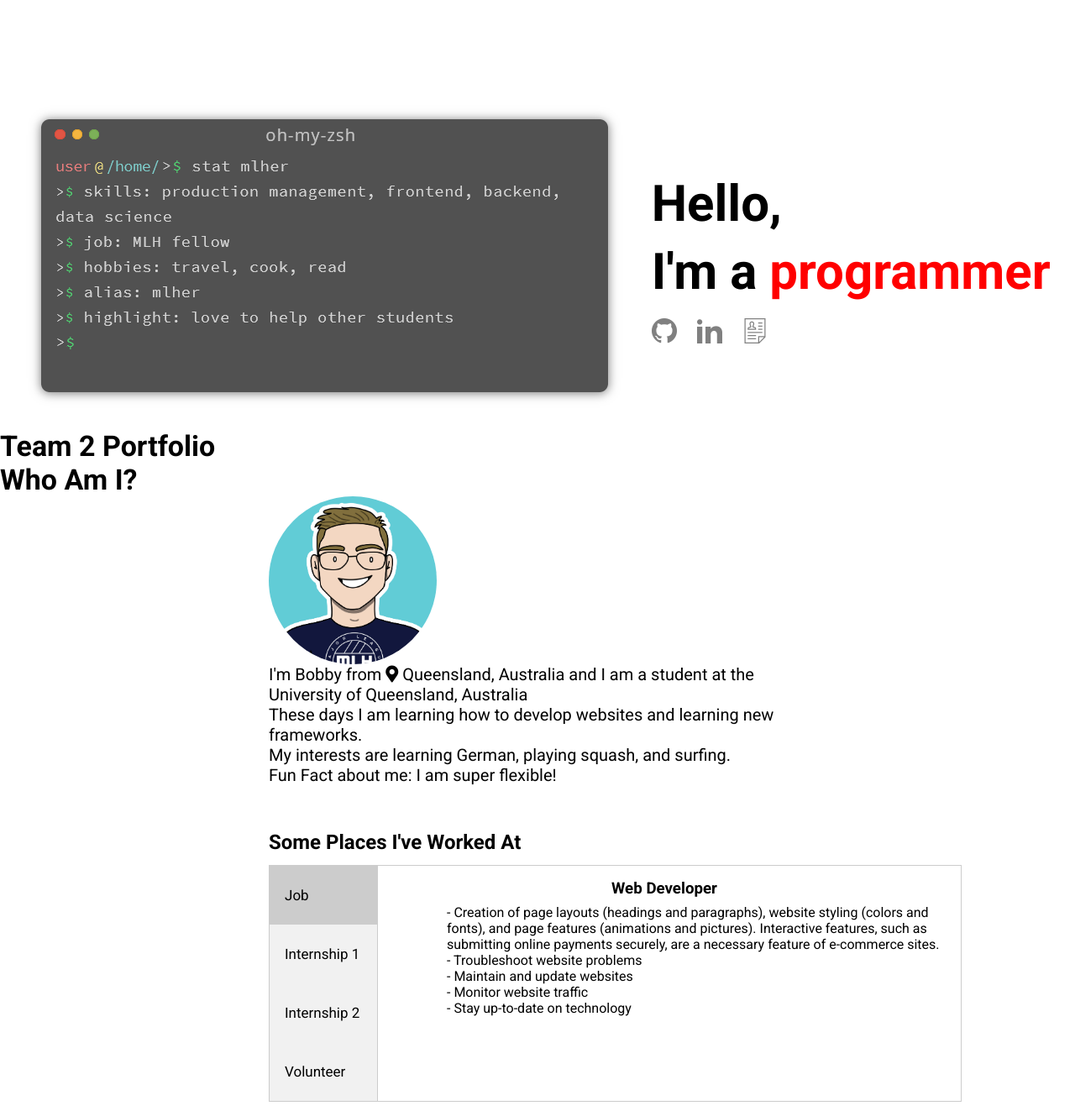
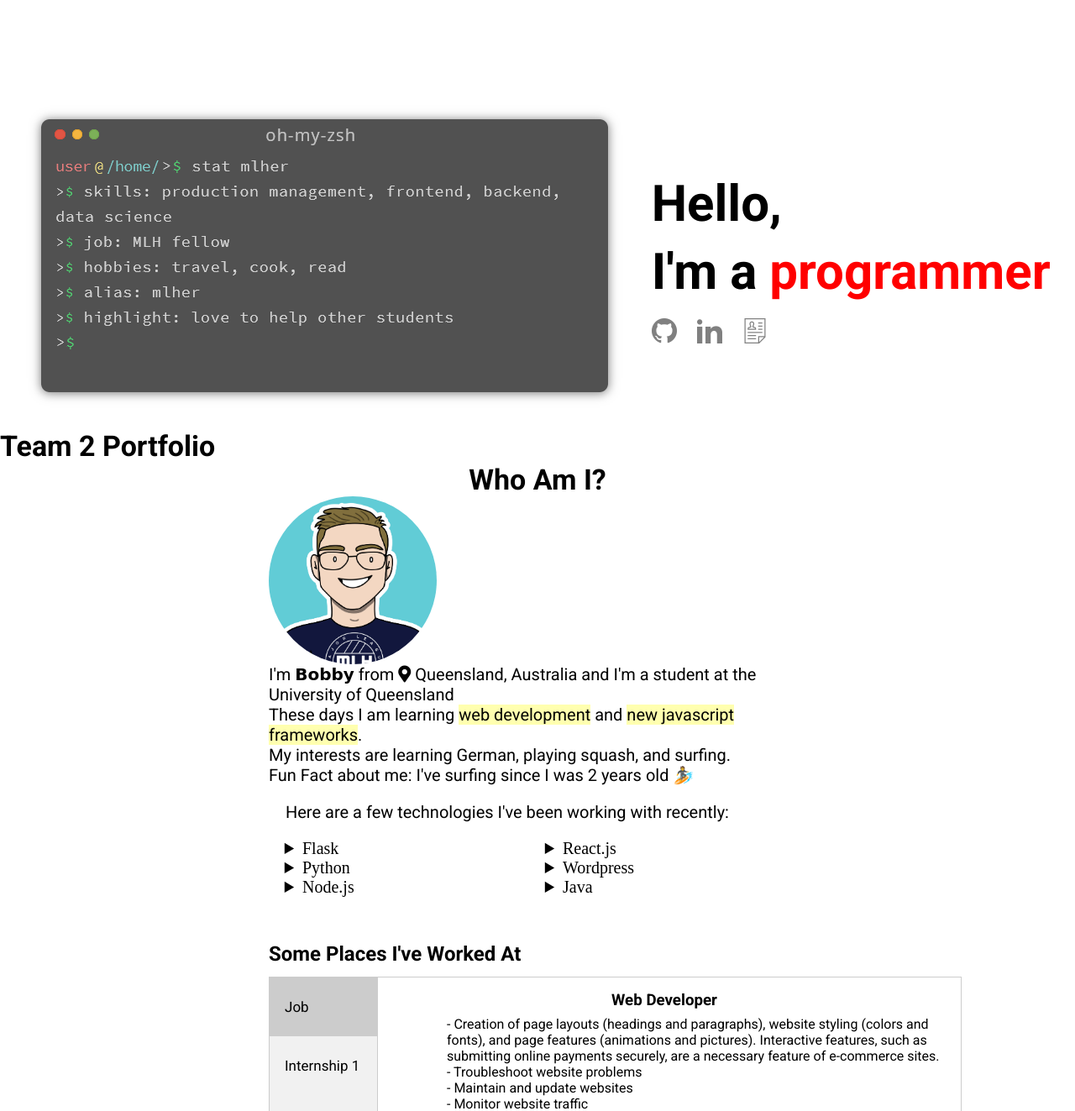
Before and after one commit to aHappyCamer/mlh-orientation-hackathon-project, a Flask app: page / in a window 1280 px wide. Shown: the part 63-1386 px from the top of the page at 84% size. Run offline with Flask 2, Linux system fonts and the light colour scheme.

Commit message:
feat: add placeholder for list of technologies used

```diff
--- a/app/templates/about.html
+++ b/app/templates/about.html
@@ -2,7 +2,7 @@
 
 {% block about_section %}<section id="about"> </section>{% endblock %}
 
-{% block about_title %} <h1> Who Am I? </h1>{% endblock %}
+{% block about_title %} <h1 id="about-section-title"> Who Am I? </h1>{% endblock %}
 
 {% block about_content %}
 <div class="about-container">
@@ -12,11 +12,22 @@
   <div class="about-row">
     <div id="description">
       <p>
-        I'm <span id="profession">Bobby</span> from <i class="fas fa-map-marker-alt"></i> <span id="location">Queensland, Australia</span> and I am a student at the University of Queensland, Australia <br>
-        These days I am learning how to develop websites and learning new frameworks. <br>
+        I'm <span id="name">Bobby</span> from <i class="fas fa-map-marker-alt"></i> <span id="location">Queensland, Australia</span> and I'm a student at the University of Queensland <br>
+        These days I am learning <span class="interest">web development</span> and <span class="interest">new javascript frameworks</span>. <br>
         My interests are learning German, playing squash, and surfing. <br>
-        Fun Fact about me: I am super flexible!
+        Fun Fact about me: <span id="fun-fact">I've surfing since I was 2 years old &#127940;</span>
       </p>
+      <div class="about-technologies">
+        <p class="about-technologies-title">Here are a few technologies I've been working with recently:</p>
+        <ul class="list-of-tech">
+          <li>Flask</li>
+          <li>Python</li>
+          <li>Node.js</li>
+          <li>React.js</li>
+          <li>Wordpress</li>
+          <li>Java</li>
+        </ul>
+      </div>
     </div>
   </div>
 </div>
```
